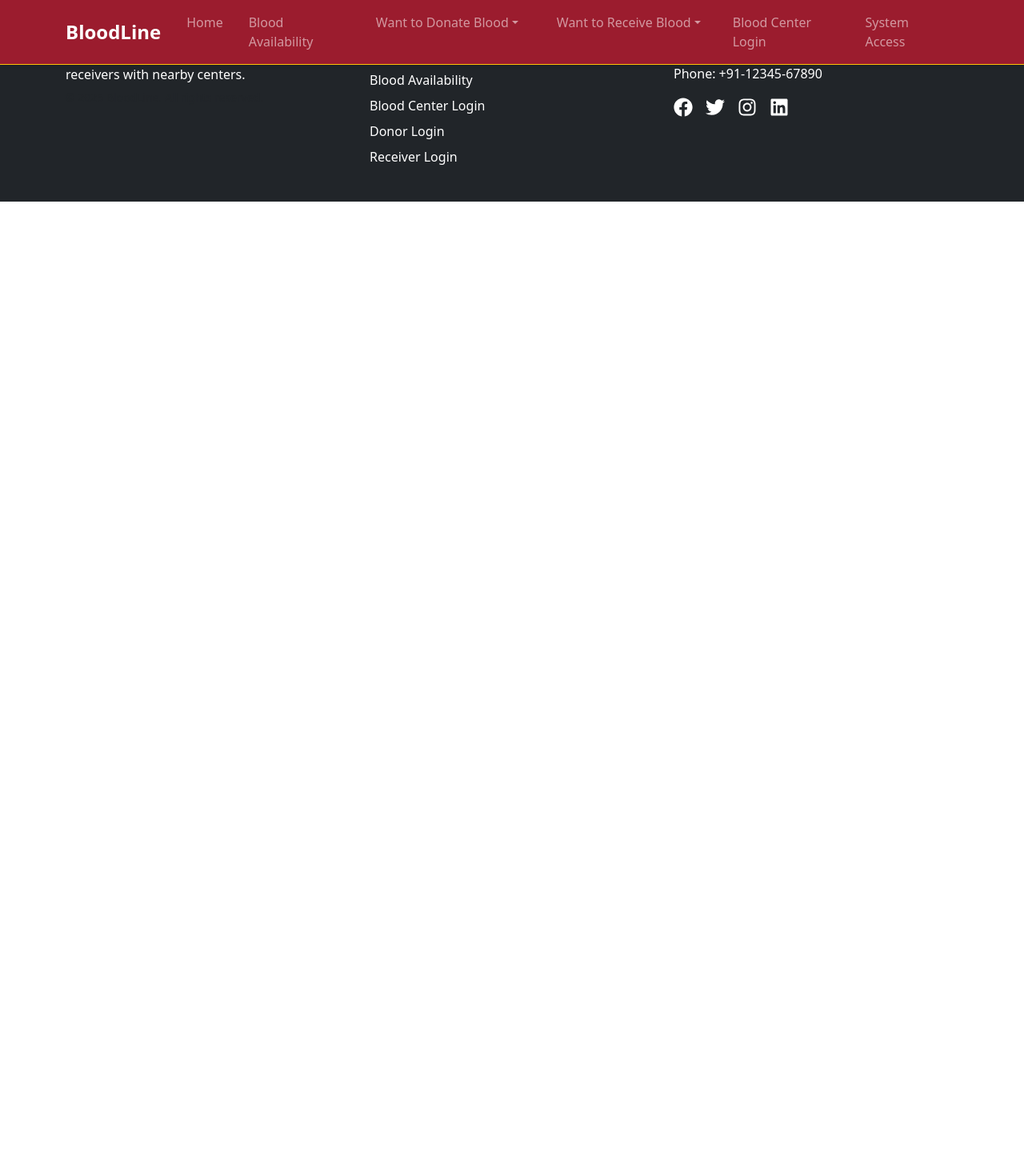
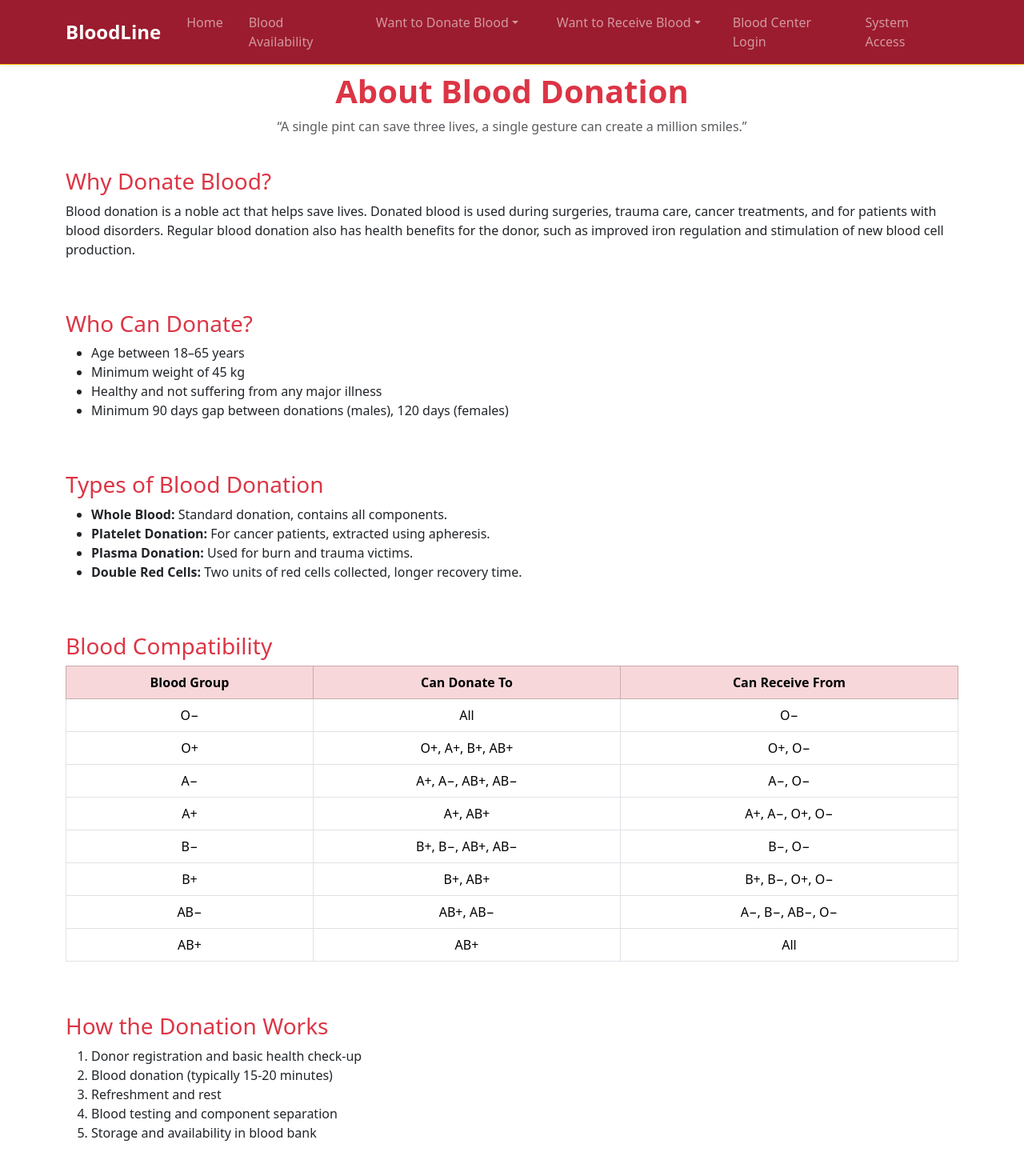
Before and after one commit to namratagodse/BloodLine, a React (Create React App) app in the folder BloodLine_UI/bloodline/: page /about-donation in a window 1280 px wide. Shown: the top 1470 px of the page at 80% size. Before the commit the page ends 800 px from the top, so only its background shows below. Built offline with nearby package versions, Linux system fonts and the light colour scheme.

Commit message:
Login pages

```diff
--- /dev/null
+++ b/BloodLine_UI/bloodline/src/AboutBloodDonation.jsx
@@ -0,0 +1,100 @@
+import React from 'react';
+import { Container, Row, Col } from 'react-bootstrap';
+
+function AboutBloodDonation() {
+  return (
+    <div style={{ marginTop: '90px', paddingBottom: '30px' }}>
+      <Container>
+        {/* Header */}
+        <Row className="mb-4">
+          <Col>
+            <h1 className="text-center text-danger fw-bold">About Blood Donation</h1>
+            <p className="text-center text-muted">“A single pint can save three lives, a single gesture can create a million smiles.”</p>
+          </Col>
+        </Row>
+
+        {/* Why Donate */}
+        <Row className="mb-5">
+          <Col>
+            <h3 className="text-danger">Why Donate Blood?</h3>
+            <p>
+              Blood donation is a noble act that helps save lives. Donated blood is used during surgeries,
+              trauma care, cancer treatments, and for patients with blood disorders. Regular blood donation also
+              has health benefits for the donor, such as improved iron regulation and stimulation of new blood cell production.
+            </p>
+          </Col>
+        </Row>
+
+        {/* Eligibility */}
+        <Row className="mb-5">
+          <Col>
+            <h3 className="text-danger">Who Can Donate?</h3>
+            <ul>
+              <li>Age between 18–65 years</li>
+              <li>Minimum weight of 45 kg</li>
+              <li>Healthy and not suffering from any major illness</li>
+              <li>Minimum 90 days gap between donations (males), 120 days (females)</li>
+            </ul>
+          </Col>
+        </Row>
+
+        {/* Types of Donations */}
+        <Row className="mb-5">
+          <Col>
+            <h3 className="text-danger">Types of Blood Donation</h3>
+            <ul>
+              <li><strong>Whole Blood:</strong> Standard donation, contains all components.</li>
+              <li><strong>Platelet Donation:</strong> For cancer patients, extracted using apheresis.</li>
+              <li><strong>Plasma Donation:</strong> Used for burn and trauma victims.</li>
+              <li><strong>Double Red Cells:</strong> Two units of red cells collected, longer recovery time.</li>
+            </ul>
+          </Col>
+        </Row>
+
+        {/* Compatibility Chart */}
+        <Row className="mb-5">
+          <Col>
+            <h3 className="text-danger">Blood Compatibility</h3>
+            <div className="table-responsive">
+              <table className="table table-bordered text-center">
+                <thead className="table-danger">
+                  <tr>
+                    <th>Blood Group</th>
+                    <th>Can Donate To</th>
+                    <th>Can Receive From</th>
+                  </tr>
+                </thead>
+                <tbody>
+                  <tr><td>O−</td><td>All</td><td>O−</td></tr>
+                  <tr><td>O+</td><td>O+, A+, B+, AB+</td><td>O+, O−</td></tr>
+                  <tr><td>A−</td><td>A+, A−, AB+, AB−</td><td>A−, O−</td></tr>
+                  <tr><td>A+</td><td>A+, AB+</td><td>A+, A−, O+, O−</td></tr>
+                  <tr><td>B−</td><td>B+, B−, AB+, AB−</td><td>B−, O−</td></tr>
+                  <tr><td>B+</td><td>B+, AB+</td><td>B+, B−, O+, O−</td></tr>
+                  <tr><td>AB−</td><td>AB+, AB−</td><td>A−, B−, AB−, O−</td></tr>
+                  <tr><td>AB+</td><td>AB+</td><td>All</td></tr>
+                </tbody>
+              </table>
+            </div>
+          </Col>
+        </Row>
+
+        {/* Donation Process */}
+        <Row>
+          <Col>
+            <h3 className="text-danger">How the Donation Works</h3>
+            <ol>
+              <li>Donor registration and basic health check-up</li>
+              <li>Blood donation (typically 15-20 minutes)</li>
+              <li>Refreshment and rest</li>
+              <li>Blood testing and component separation</li>
+              <li>Storage and availability in blood bank</li>
+            </ol>
+          </Col>
+        </Row>
+      </Container>
+    </div>
+  );
+}
+
+export default AboutBloodDonation;
--- a/BloodLine_UI/bloodline/src/App.js
+++ b/BloodLine_UI/bloodline/src/App.js
@@ -11,6 +11,9 @@ import DonorLogin from './DonorLogin';
 import RegisterDonor from './RegisterDonor';
 import ReceiverLogin from './ReceiverLogin';
 import RegisterReceiver from './RegisterReceiver'; // ✅ New import
+import AboutBloodDonation from './AboutBloodDonation';
+import BloodCenterLogin from './BloodCenterLogin';
+import SystemAccessLogin from './SystemAccessLogin';
 
 function App() {
   return (
@@ -42,6 +45,14 @@ function App() {
 
         {/* ✅ Receiver Registration Page */}
         <Route path="/register-receiver" element={<RegisterReceiver />} />
+
+        {/*About blood donation*/}
+        <Route path="/about-donation" element={<AboutBloodDonation/>} />
+
+        <Route path="/center-login" element={<BloodCenterLogin/>} />
+
+        <Route path="/admin" element={<SystemAccessLogin />} />
+
       </Routes>
 
       <Footer />
--- /dev/null
+++ b/BloodLine_UI/bloodline/src/BloodCenterLogin.jsx
@@ -0,0 +1,54 @@
+import React, { useState } from 'react';
+import { Container, Form, Button, Card } from 'react-bootstrap';
+
+function BloodCenterLogin() {
+  const [email, setEmail] = useState('');
+  const [password, setPassword] = useState('');
+
+  const handleLogin = (e) => {
+    e.preventDefault();
+    // TODO: Add login logic
+    console.log('Email:', email, 'Password:', password);
+  };
+
+  return (
+    <div className="mt-5 pt-2">
+    <Container style={{ maxWidth: '450px', marginTop: '100px', marginBottom: '80px' }}>
+      <Card className="shadow-lg">
+        <Card.Body>
+          <h3 className="text-center text-danger mb-4">Blood Center Login</h3>
+          <Form onSubmit={handleLogin}>
+            <Form.Group className="mb-3" controlId="formBasicEmail">
+              <Form.Label>Email address<span className="text-danger">*</span></Form.Label>
+              <Form.Control
+                type="email"
+                placeholder="Enter email"
+                required
+                value={email}
+                onChange={(e) => setEmail(e.target.value)}
+              />
+            </Form.Group>
+
+            <Form.Group className="mb-3" controlId="formBasicPassword">
+              <Form.Label>Password<span className="text-danger">*</span></Form.Label>
+              <Form.Control
+                type="password"
+                placeholder="Enter password"
+                required
+                value={password}
+                onChange={(e) => setPassword(e.target.value)}
+              />
+            </Form.Group>
+
+            <Button variant="danger" type="submit" className="w-100">
+              Login
+            </Button>
+          </Form>
+        </Card.Body>
+      </Card>
+    </Container>
+    </div>
+  );
+}
+
+export default BloodCenterLogin;
--- a/BloodLine_UI/bloodline/src/DonorLogin.jsx
+++ b/BloodLine_UI/bloodline/src/DonorLogin.jsx
@@ -18,7 +18,7 @@ const DonorLogin = () => {
   };
 
   return (
-    <div style={{ marginTop: '100px', marginBottom: '80px' }}>
+    <div style={{ marginTop: '120px', marginBottom: '80px' }}>
       <Container>
         <Row className="justify-content-center">
           <Col md={10}>
--- a/BloodLine_UI/bloodline/src/ReceiverLogin.jsx
+++ b/BloodLine_UI/bloodline/src/ReceiverLogin.jsx
@@ -6,7 +6,7 @@ import { Link } from 'react-router-dom';
 function ReceiverLogin() {
   return (
      <div className="mt-5 pt-5">
-    <Container className="my-5" style={{ marginTop: '100px' }}>
+    <Container className="my-5" style={{ marginTop: '100px' , marginBottom: '80px' }}>
       <Row className="justify-content-center">
         <Col md={8}>
           <Card className="border border-danger shadow-lg">
--- /dev/null
+++ b/BloodLine_UI/bloodline/src/SystemAccessLogin.jsx
@@ -0,0 +1,54 @@
+import React, { useState } from 'react';
+import { Container, Form, Button, Card } from 'react-bootstrap';
+
+function SystemAccessLogin() {
+  const [email, setEmail] = useState('');
+  const [password, setPassword] = useState('');
+
+  const handleLogin = (e) => {
+    e.preventDefault();
+    // TODO: Add system access login logic
+    console.log('System Access Login:', email, password);
+  };
+
+  return (
+    <div className="mt-5 pt-2">
+    <Container style={{ maxWidth: '450px', marginTop: '100px', marginBottom: '80px' }}>
+      <Card className="shadow-lg">
+        <Card.Body>
+          <h3 className="text-center text-danger mb-4">System Access Login</h3>
+          <Form onSubmit={handleLogin}>
+            <Form.Group className="mb-3" controlId="systemEmail">
+              <Form.Label>Email address<span className="text-danger">*</span></Form.Label>
+              <Form.Control
+                type="email"
+                placeholder="Enter email"
+                required
+                value={email}
+                onChange={(e) => setEmail(e.target.value)}
+              />
+            </Form.Group>
+
+            <Form.Group className="mb-3" controlId="systemPassword">
+              <Form.Label>Password<span className="text-danger">*</span></Form.Label>
+              <Form.Control
+                type="password"
+                placeholder="Enter password"
+                required
+                value={password}
+                onChange={(e) => setPassword(e.target.value)}
+              />
+            </Form.Group>
+
+            <Button variant="danger" type="submit" className="w-100">
+              Login
+            </Button>
+          </Form>
+        </Card.Body>
+      </Card>
+    </Container>
+    </div>
+  );
+}
+
+export default SystemAccessLogin;
```
